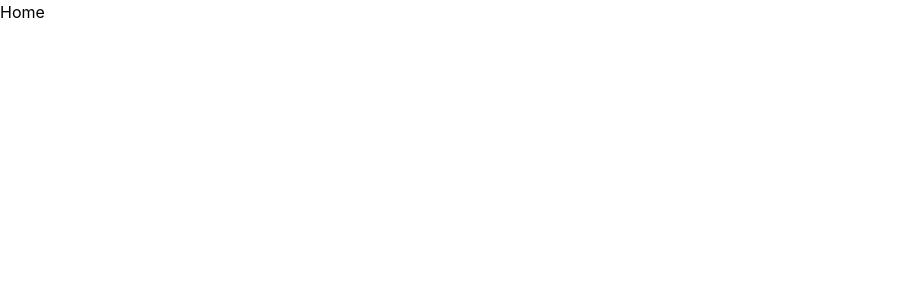
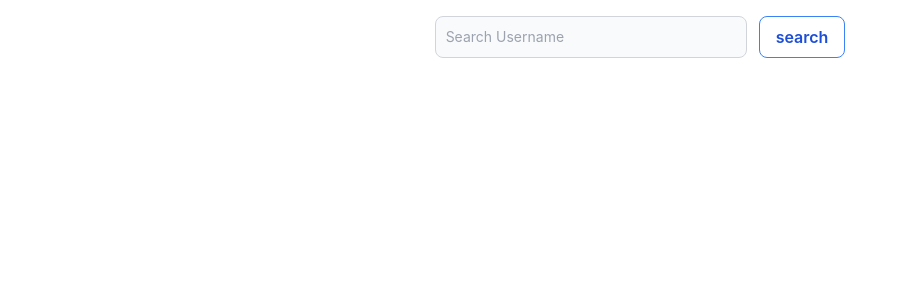
Before and after one commit to sammieeblaque/sam-thrive-test, a React (Create React App) app: page / in a window 1280 px wide. Shown: the top 300 px of the page, without its empty margins (0-907 px from the left). Built offline with nearby package versions, Linux system fonts and the light colour scheme.

Commit message:
chore: added search input and loader

```diff
--- a/src/Router.tsx
+++ b/src/Router.tsx
@@ -1,12 +1,11 @@
 import Home from "components/Home";
-import User from "components/User";
 import { Route, Routes } from "react-router-dom";
 
 export const Router = () => (
   <>
     <Routes>
       <Route path="/" element={<Home />} />
-      <Route path="/user" element={<User />} />
+      {/* <Route path="/:login" element={<User />} /> */}
     </Routes>
   </>
 );
--- a/src/components/Home/index.tsx
+++ b/src/components/Home/index.tsx
@@ -1,7 +1,65 @@
+import Spinner from "components/Spinner";
+import UserInfo from "components/User";
+import { config } from "config";
+import { useState } from "react";
+
 const Home = (): JSX.Element => {
+  const [users, setUser] = useState<any[]>([]);
+  const [search, setSearch] = useState<string>("");
+  const [loading, setloading] = useState<boolean>(false);
+  const { SEARCH_USERS } = config;
+
+  const fetchUser = async () => {
+    try {
+      setloading(true);
+      const response = await fetch(`${SEARCH_USERS}${search}`);
+      const data = await response.json();
+      setUser(data?.items);
+      setloading(false);
+    } catch (error) {
+      console.log(error);
+    }
+  };
+
+  const handleSearch = (e: any) => {
+    e.preventDefault();
+    if (search || e.key === "Enter") {
+      fetchUser();
+    } else {
+      console.log("Your search is empty");
+    }
+  };
   return (
     <>
-      <div>Home</div>
+      <section className="p-4 text-center">
+        <div className="flex justify-center items-center">
+          <input
+            type="text"
+            value={search}
+            onChange={(e) => setSearch(e.target.value)}
+            onKeyDown={(e) => {
+              if (e.keyCode === 13) fetchUser();
+            }}
+            placeholder="Search Username"
+            className="bg-gray-50 border border-gray-300 text-gray-900 text-sm rounded-lg focus:ring-blue-500
+           focus:border-blue-500  p-2.5 dark:bg-gray-700 dark:border-gray-600 w-1/4
+            dark:placeholder-gray-400 dark:text-white dark:focus:ring-blue-500 dark:focus:border-blue-500"
+          />
+          <button
+            type="submit"
+            className="ml-3 bg-transparent hover:bg-blue-500 text-blue-700 font-semibold hover:text-white py-2 px-4 border border-blue-500 hover:border-transparent rounded-lg"
+            onClick={handleSearch}
+          >
+            search
+          </button>
+        </div>
+        <section className="mt-20 ">
+          {users.map((user) => {
+            return <UserInfo user={user} key={user.id} />;
+          })}
+        </section>
+        <section className="mt-16">{loading ? <Spinner /> : ""}</section>
+      </section>
     </>
   );
 };
--- /dev/null
+++ b/src/components/User/UserCard/index.tsx
@@ -0,0 +1 @@
+export const UserCard = () => <>Hello</>;
--- a/src/components/User/index.tsx
+++ b/src/components/User/index.tsx
@@ -1,9 +1,22 @@
-const User = (): JSX.Element => {
+import { Link } from "react-router-dom";
+
+const UserInfo = ({ user }: any): JSX.Element => {
+  const { avatar_url, login, location } = user;
   return (
     <>
-      <div>Hello There</div>
+      <section className="bg-base-100 w-1/4 rounded-md shadow-xl px-3 py-8 flex justify-around items-center">
+        <section className="w-1/5">
+          <img src={avatar_url} alt={login} className="rounded-xl" />
+        </section>
+        <section>
+          <h3>{login}</h3>
+          <h4>{location}</h4>
+
+          <Link to={`/${login}`}>view profile</Link>
+        </section>
+      </section>
     </>
   );
 };
 
-export default User;
+export default UserInfo;
--- a/src/config.ts
+++ b/src/config.ts
@@ -2,4 +2,6 @@ import { Config } from "@types";
 
 export const config: Config = {
   BASE_URL: "https://api.github.com/users",
+  SEARCH_USERS: "https://api.github.com/search/users?q=",
+  GET_USER: "https://api.github.com/users/",
 };
```
Also changed, not shown: src/@types.ts (+9 -0 lines).
